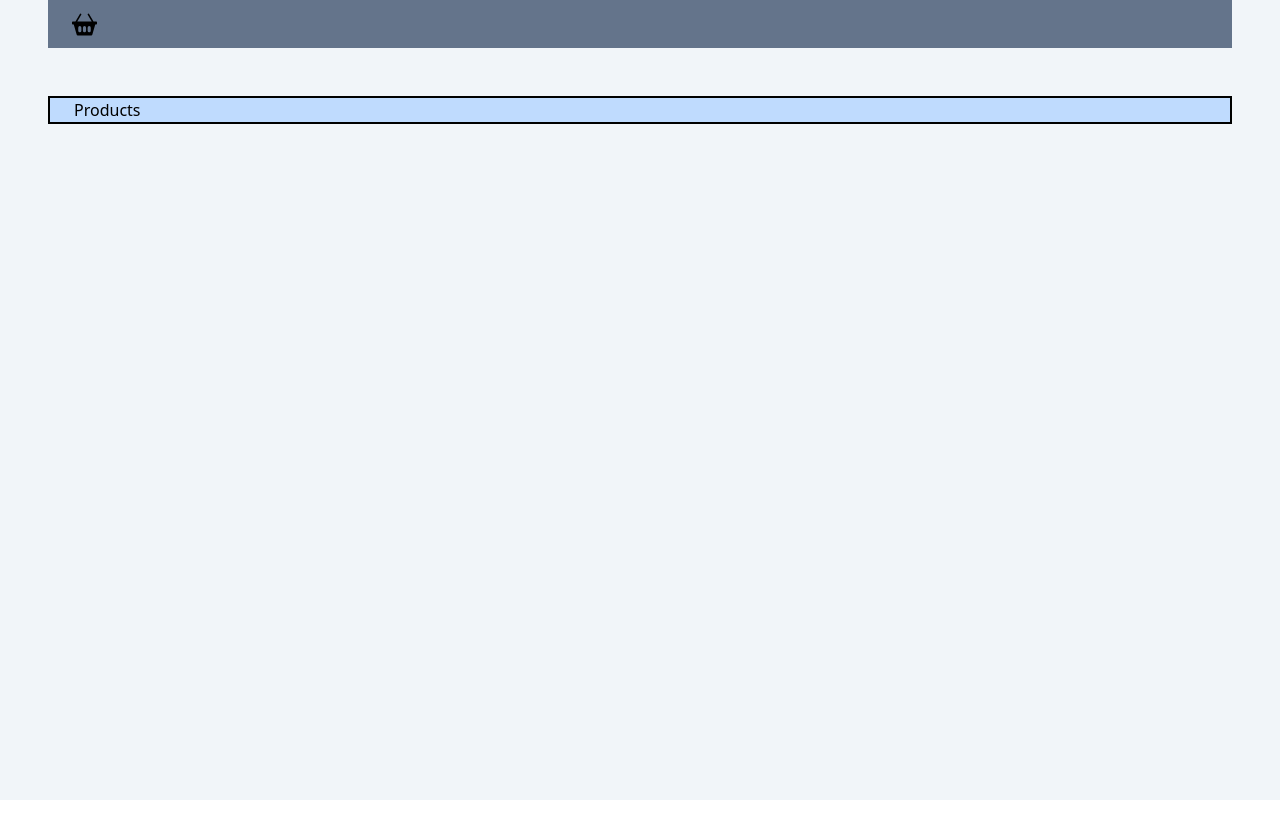
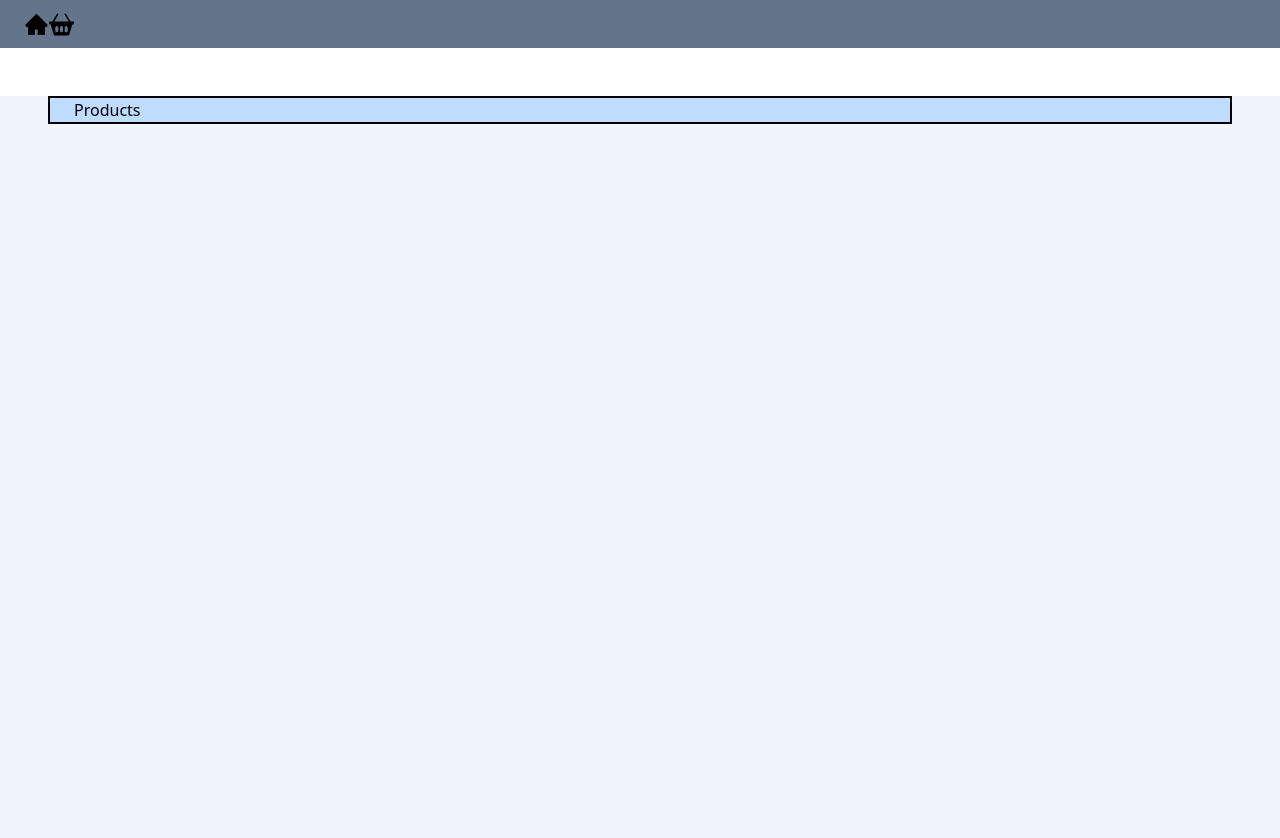
Before and after one commit to Folka2134/stripe-ecommerce, a React (Create React App) app: page / in a window 1280 px wide. Shown: the top 838 px of the page. Before the commit the page ends 800 px from the top, so only its background shows below. Built offline with nearby package versions, Linux system fonts and the light colour scheme.

Commit message:
Implemented react-router package

```diff
--- a/package.json
+++ b/package.json
@@ -9,6 +9,7 @@
     "react": "^18.2.0",
     "react-dom": "^18.2.0",
     "react-icons": "^4.4.0",
+    "react-router-dom": "^6.3.0",
     "react-scripts": "5.0.1",
     "web-vitals": "^2.1.4"
   },
--- a/src/App.jsx
+++ b/src/App.jsx
@@ -1,10 +1,26 @@
+import {
+  BrowserRouter as Router,
+  Routes,
+  Route,
+
+} from "react-router-dom";
+import { NavBar } from "./components/NavBar";
 import { HomePage } from "./pages/HomePage/HomePage"
+import { CheckoutPage } from "./pages/Checkout/CheckoutPage";
 
 const App = () => {
   return (
-    <div>
-      <HomePage />
-    </div>
+    <Router>
+      <div>
+        <NavBar />
+        <Routes>
+          <Route exact path="/" element={<HomePage />}>
+          </Route>
+          <Route path="/checkout" element={<CheckoutPage />}>
+          </Route>
+        </Routes>
+      </div>
+    </Router>
   );
 }
 
--- a/src/components/NavBar.jsx
+++ b/src/components/NavBar.jsx
@@ -1,10 +1,19 @@
 import React from 'react'
+import { AiFillHome } from 'react-icons/ai'
 import { BsFillBasket2Fill } from 'react-icons/bs'
+import { Link } from "react-router-dom";
 
 export const NavBar = () => {
   return (
     <nav className='mb-12 h-12 w-full flex items-center bg-slate-500'>
-      <span className='ml-6 cursor-pointer'><BsFillBasket2Fill size={25} /></span>
+      <ul className='ml-6 flex'>
+        <li>
+          <Link to="/" className=''><span className='cursor-pointer'><AiFillHome size={25} /></span></Link>
+        </li>
+        <li>
+          <Link to="/checkoutpage"><span className='cursor-pointer'><BsFillBasket2Fill size={25} /></span></Link>
+        </li>
+      </ul>
     </nav>
   )
 }
--- a/src/pages/HomePage/HomePage.jsx
+++ b/src/pages/HomePage/HomePage.jsx
@@ -1,11 +1,9 @@
 import React from 'react'
 import { ContentContainer } from '../../components/ContentContainer'
-import { NavBar } from '../../components/NavBar'
 
 export const HomePage = () => {
   return (
     <div className='px-12 h-screen w-full bg-slate-100'>
-      <NavBar />
       <ContentContainer />
     </div>
   )
```
Also changed, not shown: 1 other file (tests, documents, lock files or other folders).
